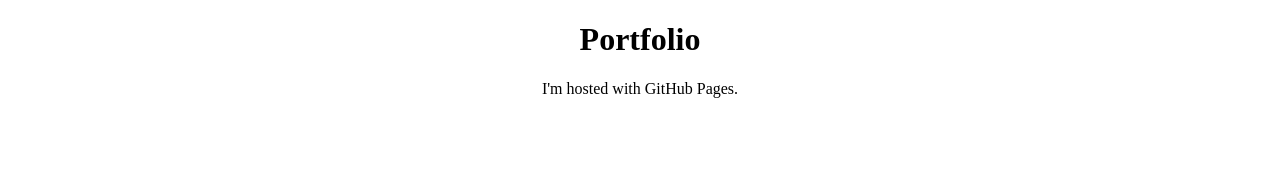
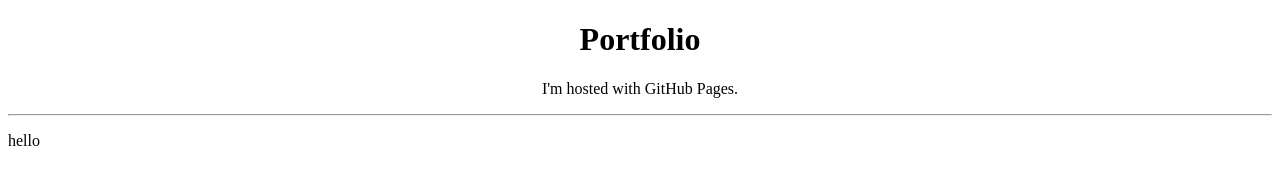
Before and after one commit to Morgan04/Morgan04.github.io, a plain HTML site: page index.html in a window 1280 px wide. Drawn offline with Linux system fonts and the light colour scheme.

Commit message:
Update index.html

```diff
--- a/index.html
+++ b/index.html
@@ -3,5 +3,7 @@
 <body>
 <div style="text-align: center;"><h1>Portfolio</h1>
 <p>I'm hosted with GitHub Pages.</p></div>
+<hr>
+<p style="background-color: ffffff;">hello</p>
 </body>
 </html>
```
